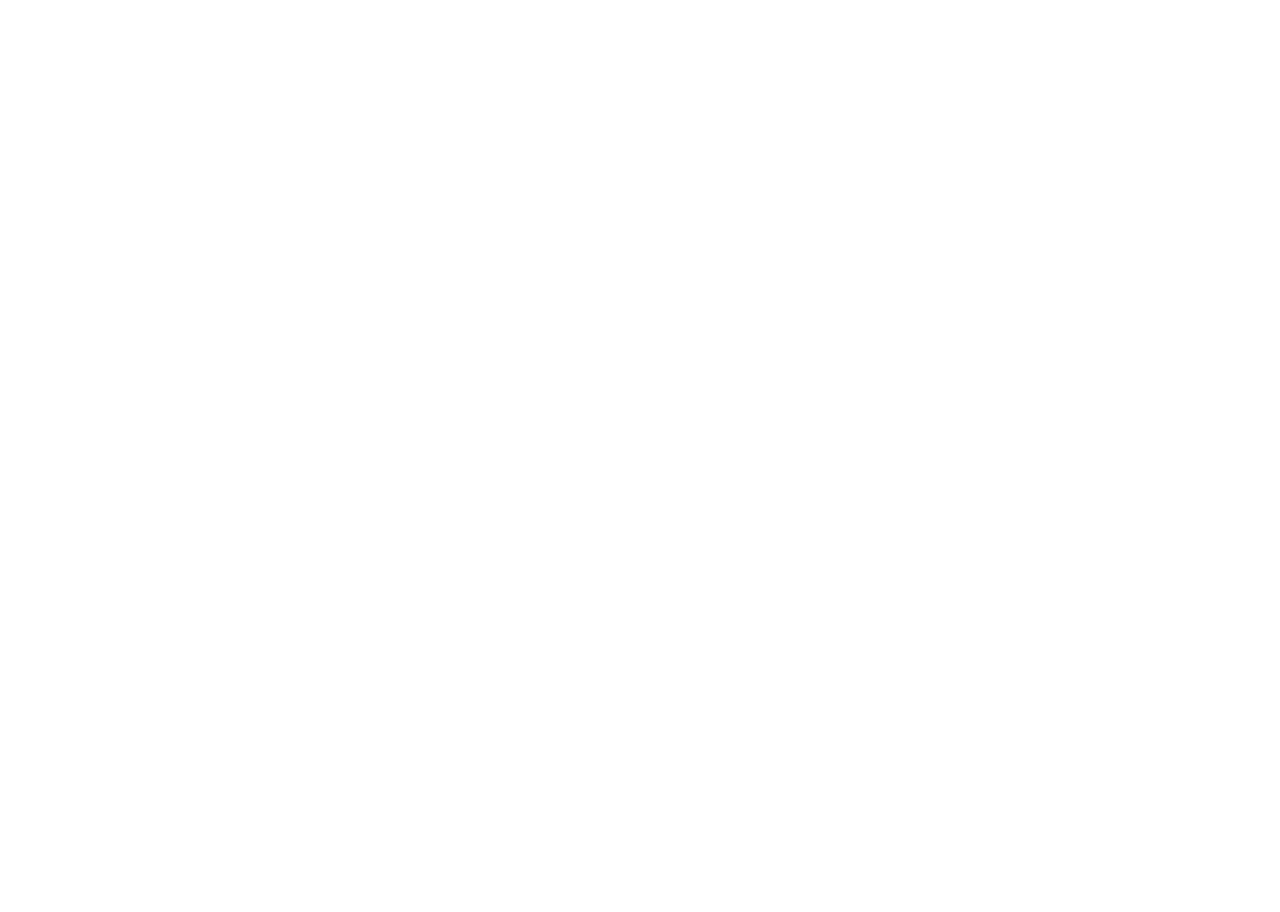
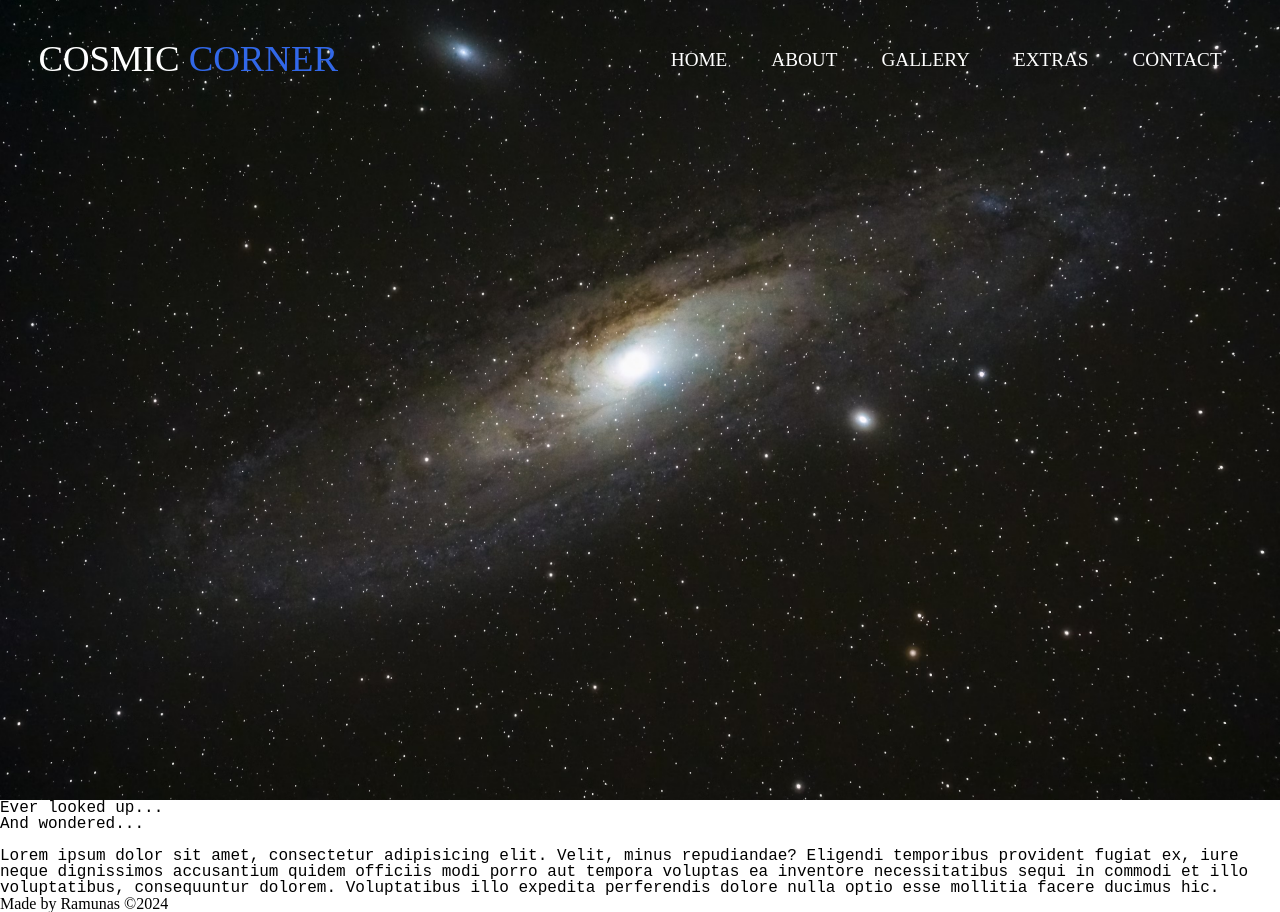
Before and after one commit to akuyra1/Weeek01-assignment, a plain HTML site: page index.html in a window 1280 px wide. Before the commit the page ends 800 px from the top, so only its background shows below. Drawn offline with Linux system fonts and the light colour scheme.

Commit message:
Done most of HTML and styled nav with CSS

```diff
--- a/index.html
+++ b/index.html
@@ -4,13 +4,58 @@
     <meta charset="UTF-8">
     <meta name="viewport" content="width=device-width, initial-scale=1.0">
     <title>Cosmic Corner</title>
+    <link rel="stylesheet" href="reset.css">
     <link rel="stylesheet" href="style.css">
-    <link rel="stylesheet" href="reset.css">
     <script src="app.js" defer></script>
 </head>
 <body>
-    <header></header>
-    <main></main>
-    <footer></footer>
+    <header>
+        <div class="hero">
+            <nav>
+                <h2 class="logo"><a href="index.html">Cosmic <span>Corner</span></a></h2>
+                <ul>
+                    <li><a href="">Home</a></li>
+                    <li><a href="">About</a></li>
+                    <li><a href="">Gallery</a></li>
+                    <li><a href="">Extras</a></li>
+                    <li><a href="">Contact</a></li>
+                </ul>
+            </nav>
+        </div>
+    </header>
+
+    <main>
+        <section class="home-section">
+            <div class="top-container">
+                <h2>Ever looked up...</h2>
+                <h1>And wondered...</h1>
+                <a href="">Find out more</a>
+            </div>
+        </section>
+        <section class="about-section">
+            <p>Lorem ipsum dolor sit amet, consectetur adipisicing elit. Velit, minus repudiandae? Eligendi temporibus provident fugiat ex, iure neque dignissimos accusantium quidem officiis modi porro aut tempora voluptas ea inventore necessitatibus sequi in commodi et illo voluptatibus, consequuntur dolorem. Voluptatibus illo expedita perferendis dolore nulla optio esse mollitia facere ducimus hic.</p>
+        </section>
+        <section class="gallery-section">
+            <div class="img-1"></div>
+            <div class="img-2"></div>
+            <div class="img-3"></div>
+            <div class="img-4"></div>
+            <div class="img-5"></div>
+            <div class="img-6"></div>
+        </section>
+        <section class="extras-section">
+            <div class="cool-link-1"></div>
+
+            <div class="cool-link-2"></div>
+
+            <div class="cool-link-3"></div>
+        </section>
+        <section class="contact-section">
+
+        </section>
+    </main>
+    <footer>
+        <p>Made by Ramunas &copy;2024</p>
+    </footer>
 </body>
 </html>
--- a/style.css
+++ b/style.css
@@ -0,0 +1,50 @@
+* {
+    padding: 0;
+    margin: 0;
+    font-family:'Courier New', Courier, monospace;
+    box-sizing: border-box;
+}
+
+
+.hero {
+    height: 100vh;
+    width: 100%;
+    background-image:url(/galaxy.avif);
+    background-size:cover;
+    background-position: center;
+    background-repeat: no-repeat;
+}
+
+nav {
+    display: flex;
+    align-items: center;
+    justify-content: space-between;
+    padding-left: 3%;
+    padding-right: 3%;
+    padding-top: 40px;
+    color: white;
+    position: fixed;
+    width: 100%;
+
+}
+
+nav ul li {
+    display: inline-block;
+    padding: 10px 20px;
+    font-size: 1.2em;
+    text-transform: uppercase;
+}
+
+a {
+    text-decoration: none;
+    color: white;
+}
+
+nav span {
+    color: rgb(50, 104, 232);
+}
+
+nav h2 {
+    font-size: 2.3em;
+    text-transform: uppercase;
+}
```
Also changed, not shown: galaxy.avif (added).
